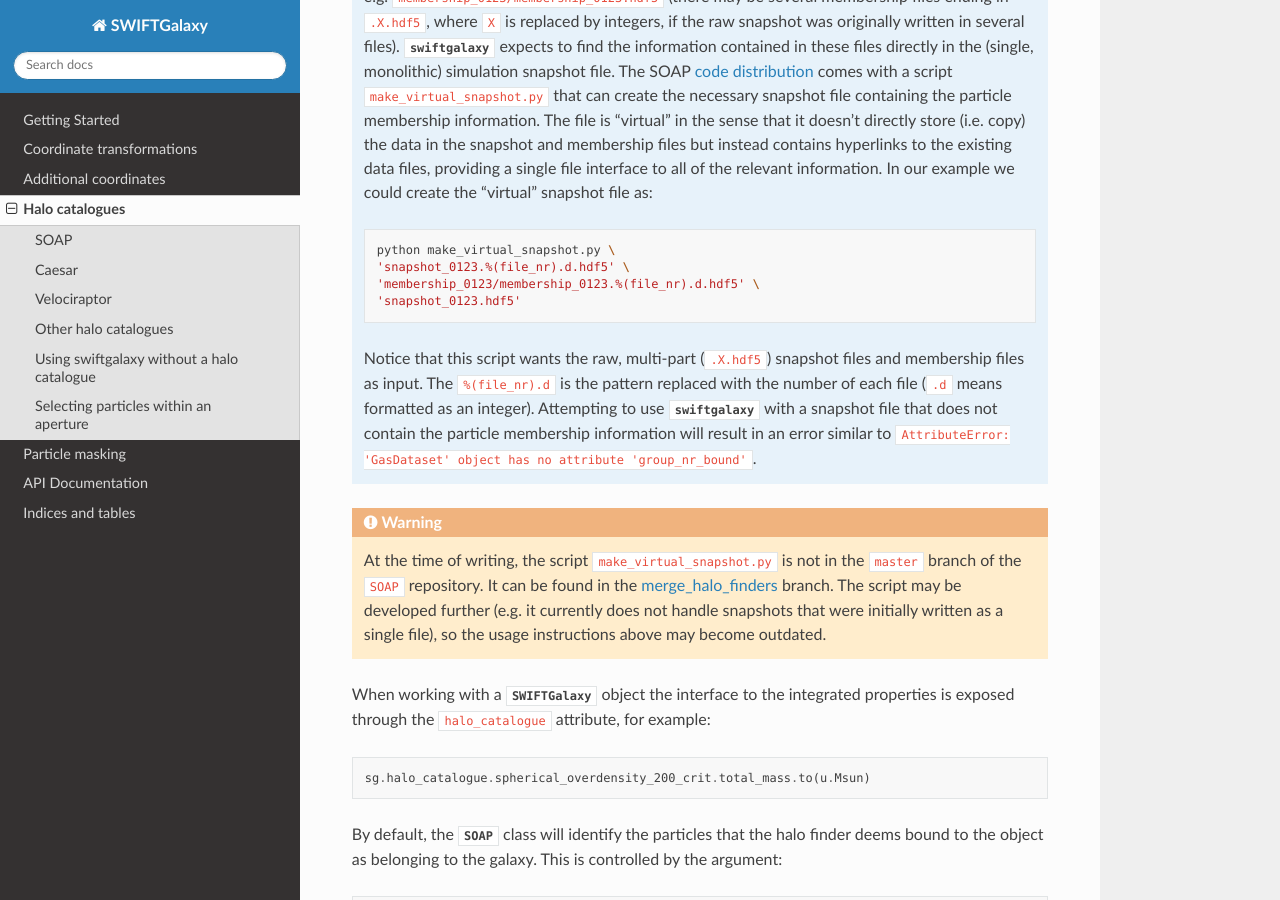
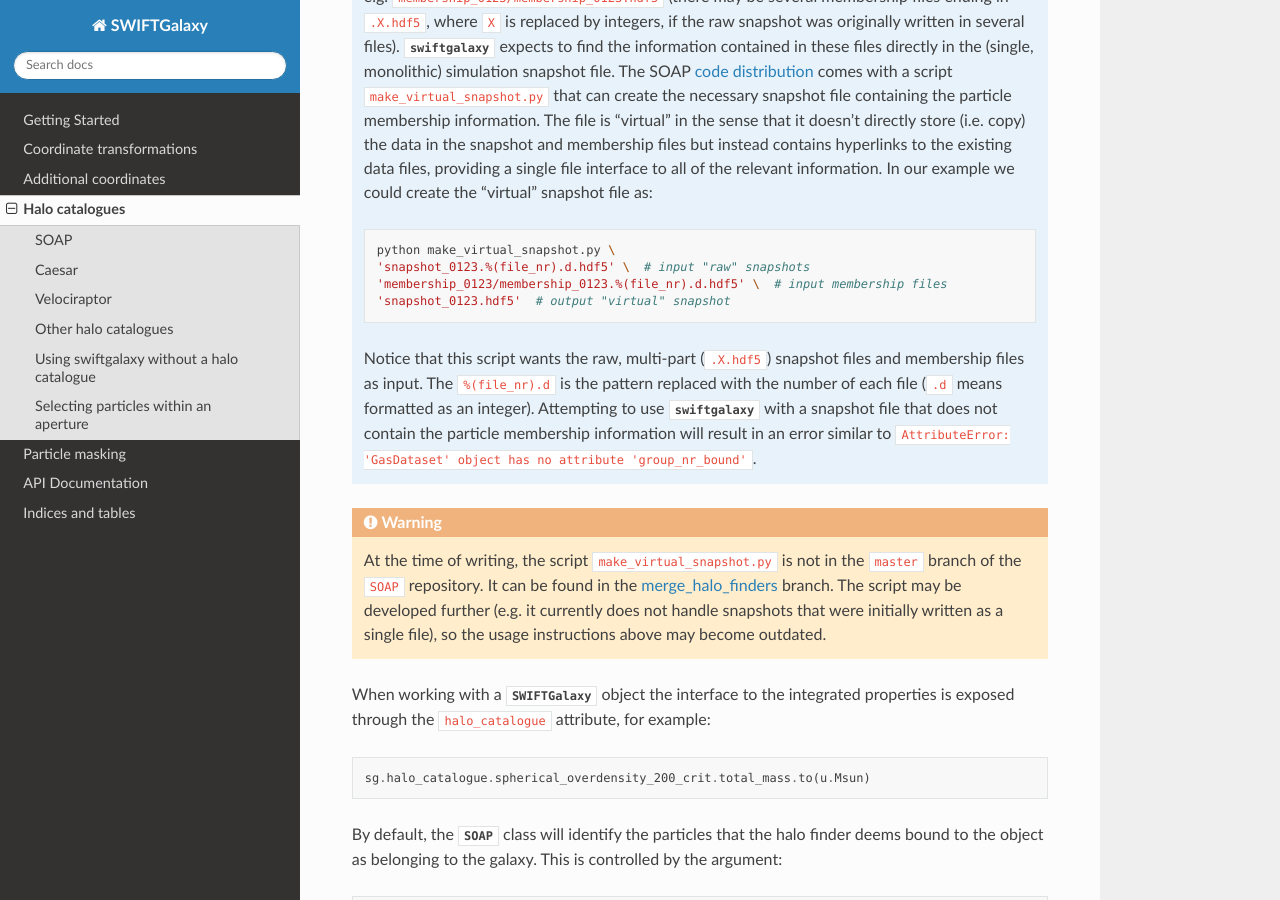
Before and after one commit to SWIFTSIM/swiftgalaxy, a Sphinx documentation site: the page built from docs/source/halo_catalogues/index.rst, in a window 1280 px wide and 900 px high, scrolled down 1800 px. Built offline with Sphinx 7.4.7 and the Read the Docs theme 2.0.0, drawn with Linux system fonts in a browser that asks for light colours.

Commit message:
Add comments on use of make_virtual_snapshot

```diff
--- a/docs/source/halo_catalogues/index.rst
+++ b/docs/source/halo_catalogues/index.rst
@@ -60,9 +60,9 @@ Usually the :class:`~swiftgalaxy.halo_catalogues.SOAP` object is used to create
    .. code-block:: bash
 
        python make_virtual_snapshot.py \
-       'snapshot_0123.%(file_nr).d.hdf5' \
-       'membership_0123/membership_0123.%(file_nr).d.hdf5' \
-       'snapshot_0123.hdf5'
+       'snapshot_0123.%(file_nr).d.hdf5' \  # input "raw" snapshots
+       'membership_0123/membership_0123.%(file_nr).d.hdf5' \  # input membership files
+       'snapshot_0123.hdf5'  # output "virtual" snapshot
 
    Notice that this script wants the raw, multi-part (``.X.hdf5``) snapshot files and membership files as input. The ``%(file_nr).d`` is the pattern replaced with the number of each file (``.d`` means formatted as an integer). Attempting to use :mod:`swiftgalaxy` with a snapshot file that does not contain the particle membership information will result in an error similar to ``AttributeError: 'GasDataset' object has no attribute 'group_nr_bound'``.
 
```
